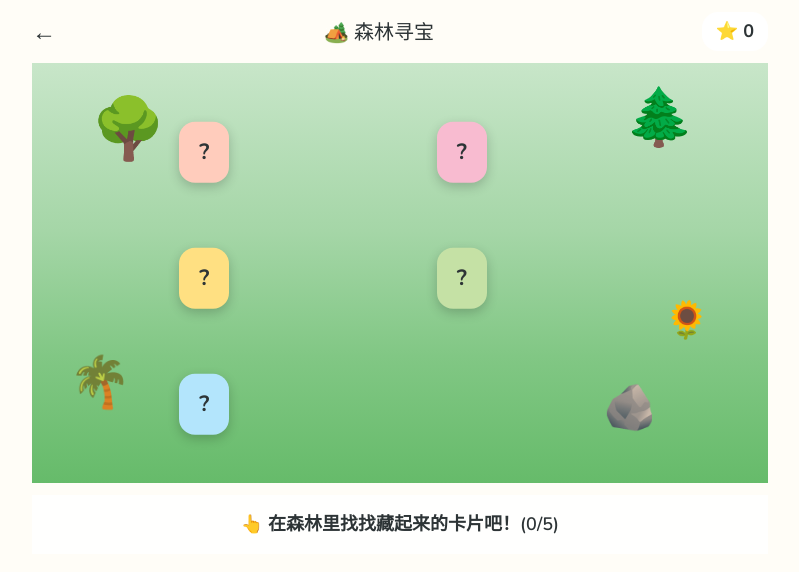
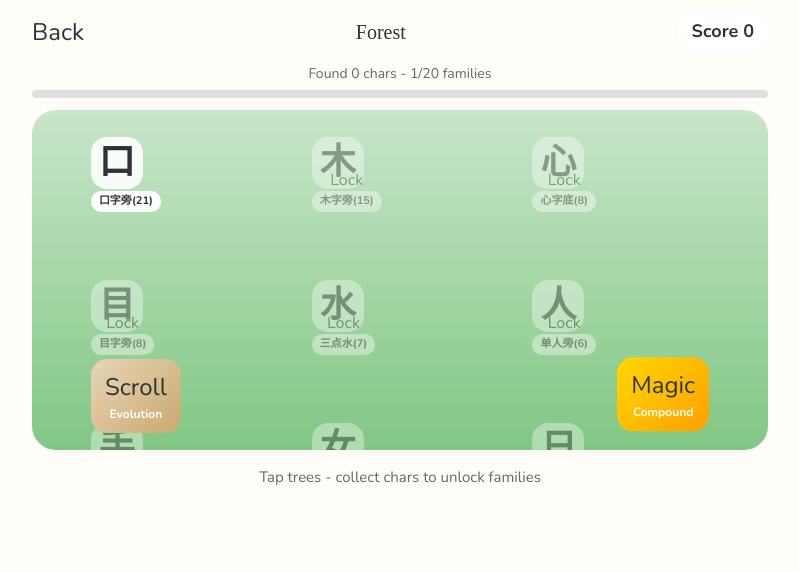
Before and after one commit to zengyforex123456/literacy-kids-app, a React (Vite) app: page /#/game/treasure-hunt in a window 1280 px wide. Shown: the top 572 px of the page, without its empty margins (240-1039 px from the left). Built offline with nearby package versions, Linux system fonts and the light colour scheme; a web font is replaced by a local one.

Commit message:
feat: 汉字森林4视图 — 字族森林+会意字卡+字形演变(230行)

```diff
--- a/src/games/treasure-hunt/TreasureHuntGame.tsx
+++ b/src/games/treasure-hunt/TreasureHuntGame.tsx
@@ -6,112 +6,226 @@ import { useSound } from '../../shared/hooks/useSound'
 import { useGameStore } from '../../shared/stores/gameStore'
 import { useUserStore } from '../../shared/stores/userStore'
 import { Confetti } from '../../shared/components/Confetti'
+import { getAllFamilies } from '../../shared/utils/radicalQuery'
+import { COMPOUND_CHARS, EVOLUTION_CHARS, type CompoundChar, type EvolutionChar } from './data'
 
-const ITEMS = [
-  { emoji: '🍎', word: '苹果', en: 'apple', color: '#FFCCBC' },
-  { emoji: '🐱', word: '猫', en: 'cat', color: '#C5E1A5' },
-  { emoji: '🐶', word: '狗', en: 'dog', color: '#B3E5FC' },
-  { emoji: '🐰', word: '兔子', en: 'rabbit', color: '#F8BBD0' },
-  { emoji: '🦁', word: '狮子', en: 'lion', color: '#FFE082' },
-]
+type View = 'map' | 'family' | 'compound' | 'evolution'
 
 export function TreasureHuntGame() {
   const navigate = useNavigate()
   const { speak } = useVoice()
   const { play } = useSound()
-  const { score, questionsAnswered, startGame, endGame, answerQuestion } = useGameStore()
   const addCoins = useUserStore(s => s.addCoins)
-  const [found, setFound] = useState<Set<number>>(new Set())
+  const { score, startGame, endGame, answerQuestion } = useGameStore()
+
+  const [view, setView] = useState<View>('map')
+  const [familyIdx, setFamilyIdx] = useState(0)
+  const [found, setFound] = useState<Set<string>>(new Set())
   const [showConfetti, setShowConfetti] = useState(false)
-  const [revealed, setRevealed] = useState<number | null>(null)
+  const [revealed, setRevealed] = useState<string | null>(null)
+
+  const allFamilies = getAllFamilies()
+  const totalFound = found.size
+  const unlocked = Math.min(Math.floor(totalFound / 3) + 1, allFamilies.length)
 
   useEffect(() => {
     startGame('treasure-hunt')
-    speak('在森林里找找藏起来的卡片吧！')
+    speak('Welcome to the Character Forest!')
     return () => endGame()
   }, [])
 
-  const handleFind = (index: number) => {
-    if (found.has(index)) return
-    setRevealed(index)
+  const handleFind = (char: string) => {
+    if (found.has(char)) return
+    setRevealed(char)
     play('correct')
-    speak(`${ITEMS[index].word}, ${ITEMS[index].en}`, 'zh-CN')
-    setTimeout(() => speak(ITEMS[index].en, 'en-US'), 800)
-    setFound(new Set([...found, index]))
+    speak(char)
     answerQuestion(true)
     addCoins(1)
+    setFound(new Set([...found, char]))
     setShowConfetti(true)
   }
 
-  if (questionsAnswered === ITEMS.length) {
+  // === FOREST MAP ===
+  if (view === 'map') {
     return (
-      <div style={{ padding: 60, textAlign: 'center', minHeight: '100vh', display: 'flex', flexDirection: 'column', alignItems: 'center', justifyContent: 'center', gap: 20 }}>
-        <div style={{ fontSize: 72 }}>🎉</div>
-        <h1 style={{ fontFamily: 'var(--font-heading)', fontSize: 32 }}>全部找到!</h1>
-        <p style={{ fontSize: 18 }}>得分: {score}/{ITEMS.length}</p>
-        <button onClick={() => navigate('/')} style={{
-          padding: '16px 48px', fontSize: 20, fontWeight: 700, border: 'none',
-          borderRadius: 20, background: 'var(--primary)', color: 'white', cursor: 'pointer',
-        }}>回到主页</button>
+      <div style={{ minHeight:'100vh',paddingBottom:20 }}>
+        <Confetti show={showConfetti} onComplete={() => setShowConfetti(false)} />
+        <div style={{ display:'flex',justifyContent:'space-between',alignItems:'center',padding:'12px 16px' }}>
+          <button onClick={() => navigate('/')} style={{ fontSize:24,border:'none',background:'none',cursor:'pointer' }}>Back</button>
+          <span style={{ fontFamily:'var(--font-heading)',fontSize:20 }}>Forest</span>
+          <span style={{ fontWeight:700,fontSize:18,background:'white',padding:'6px 14px',borderRadius:16 }}>Score {score}</span>
+        </div>
+        <div style={{ padding:'0 16px',marginBottom:12,textAlign:'center' }}>
+          <div style={{ fontSize:14,color:'#666' }}>Found {totalFound} chars - {unlocked}/{allFamilies.length} families</div>
+          <div style={{ height:8,background:'#E0E0E0',borderRadius:4,marginTop:6,overflow:'hidden' }}>
+            <div style={{ height:'100%',width:Math.min((totalFound/28)*100,100)+'%',background:'var(--bbaby-green)',borderRadius:4,transition:'width 0.5s' }} />
+          </div>
+        </div>
+        <div style={{ margin:'0 16px',height:340,borderRadius:24,background:'linear-gradient(180deg,#C8E6C9,#81C784)',position:'relative',overflow:'hidden' }}>
+          {allFamilies.map((f, i) => {
+            const x = 8 + (i % 3) * 30
+            const y = 8 + Math.floor(i / 3) * 42
+            const open = i < unlocked
+            return (
+              <motion.div key={f.radical} whileHover={open ? { scale:1.1 } : {}}
+                onClick={() => { if (open) { setFamilyIdx(i); setView('family'); speak(f.name) } }}
+                style={{ position:'absolute',left:x+'%',top:y+'%',cursor:open?'pointer':'default',textAlign:'center',opacity:open?1:0.4,filter:open?'none':'grayscale(1)' }}
+              >
+                <div style={{ fontSize:36,background:'rgba(255,255,255,0.9)',borderRadius:16,width:52,height:52,display:'flex',alignItems:'center',justifyContent:'center',fontWeight:700 }}>{f.radical}</div>
+                <div style={{ background:'white',borderRadius:10,padding:'2px 8px',fontSize:11,fontWeight:700,marginTop:2 }}>{f.name}({f.count})</div>
+                {!open && <div style={{ fontSize:16,marginTop:-44 }}>Lock</div>}
+              </motion.div>
+            )
+          })}
+          <motion.div whileHover={{ scale:1.05 }} onClick={() => setView('compound')}
+            style={{ position:'absolute',bottom:'5%',right:'8%',background:'linear-gradient(135deg,#FFD700,#FFA000)',borderRadius:16,padding:'10px 14px',cursor:'pointer',textAlign:'center' }}
+            animate={{ y:[0,-5,0] }} transition={{ repeat:Infinity,duration:2 }}>
+            <div style={{ fontSize:24 }}>Magic</div><div style={{ fontWeight:700,fontSize:12,color:'white' }}>Compound</div>
+          </motion.div>
+          <motion.div whileHover={{ scale:1.05 }} onClick={() => setView('evolution')}
+            style={{ position:'absolute',bottom:'5%',left:'8%',background:'linear-gradient(135deg,#E8D5B7,#C9A96E)',borderRadius:16,padding:'10px 14px',cursor:'pointer',textAlign:'center' }}>
+            <div style={{ fontSize:24 }}>Scroll</div><div style={{ fontWeight:700,fontSize:12,color:'white' }}>Evolution</div>
+          </motion.div>
+        </div>
+        <div style={{ textAlign:'center',padding:16,fontSize:15,color:'#666' }}>Tap trees - collect chars to unlock families</div>
       </div>
     )
   }
 
-  return (
-    <div style={{ minHeight: '100vh' }}>
-      <Confetti show={showConfetti} onComplete={() => setShowConfetti(false)} />
-      {/* Top Bar */}
-      <div style={{ display: 'flex', justifyContent: 'space-between', alignItems: 'center', padding: '12px 16px' }}>
-        <button onClick={() => navigate('/')} style={{ fontSize: 24, border: 'none', background: 'none', cursor: 'pointer' }}>←</button>
-        <span style={{ fontFamily: 'var(--font-heading)', fontSize: 20 }}>🏕️ 森林寻宝</span>
-        <span style={{ fontWeight: 700, fontSize: 18, background: 'white', padding: '6px 14px', borderRadius: 16 }}>⭐ {score}</span>
+  // === FAMILY ZONE ===
+  if (view === 'family') {
+    const family = allFamilies[familyIdx]
+    const complete = family.members.every(m => found.has(m))
+    const count = family.members.filter(m => found.has(m)).length
+
+    return (
+      <div style={{ minHeight:'100vh',paddingBottom:20 }}>
+        <Confetti show={showConfetti} onComplete={() => setShowConfetti(false)} />
+        <div style={{ display:'flex',justifyContent:'space-between',alignItems:'center',padding:'12px 16px' }}>
+          <button onClick={() => setView('map')} style={{ fontSize:24,border:'none',background:'none',cursor:'pointer' }}>Back</button>
+          <span style={{ fontFamily:'var(--font-heading)',fontSize:20 }}>{family.radical} {family.name}</span>
+          <span style={{ fontWeight:700,fontSize:18,background:'white',padding:'6px 14px',borderRadius:16 }}>Score {score}</span>
+        </div>
+        <div style={{ padding:'0 16px',marginBottom:8,fontSize:15,fontWeight:600,textAlign:'center',color:'var(--bbaby-text)' }}>
+          Radical: <span style={{ color:'var(--bbaby-red)',fontSize:22 }}>{family.radical}</span>
+        </div>
+        <div style={{ margin:'0 16px',minHeight:280,borderRadius:24,background:'linear-gradient(180deg,#E8F5E9,#C8E6C9)',padding:16 }}>
+          <div style={{ textAlign:'center',marginBottom:8 }}>
+            <span style={{ background:'white',borderRadius:16,padding:'6px 16px',fontSize:14,fontWeight:600 }}>
+              {complete ? 'ALL FOUND!' : 'Found '+count+'/'+family.members.length}
+            </span>
+          </div>
+          <div style={{ display:'flex',flexWrap:'wrap',gap:10,justifyContent:'center' }}>
+            <AnimatePresence>
+              {family.members.map(char => (
+                !found.has(char) && (
+                  <motion.div key={char} initial={{ opacity:0,scale:0.5 }} animate={{ opacity:1,scale:1 }} exit={{ opacity:0,scale:1.5 }}
+                    onClick={() => handleFind(char)}
+                    style={{ width:56,height:76,borderRadius:16,background:'rgba(255,255,255,0.95)',display:'flex',alignItems:'center',justifyContent:'center',cursor:'pointer',boxShadow:'0 4px 12px rgba(0,0,0,0.08)',fontSize:22,fontWeight:700 }}
+                    whileHover={{ scale:1.1 }}>
+                    {revealed === char ? char : '?'}
+                  </motion.div>
+                )
+              ))}
+            </AnimatePresence>
+          </div>
+          {complete && (
+            <motion.div initial={{ opacity:0 }} animate={{ opacity:1 }} style={{ textAlign:'center',padding:16,marginTop:12,background:'rgba(255,255,255,0.9)',borderRadius:16 }}>
+              <div style={{ fontSize:32 }}>Star</div>
+              <div style={{ fontWeight:700,fontSize:16 }}>Family Complete! All share: {family.radical}</div>
+              <button onClick={() => setView('map')} style={{ marginTop:10,padding:'10px 24px',borderRadius:14,border:'none',background:'var(--bbaby-red)',color:'white',fontWeight:700,cursor:'pointer' }}>Back to Forest</button>
+            </motion.div>
+          )}
+        </div>
       </div>
+    )
+  }
 
-      {/* Scene */}
-      <div style={{
-        margin: '0 16px', height: 420, borderRadius: 'var(--radius)',
-        background: 'linear-gradient(180deg, #C8E6C9 0%, #A5D6A7 40%, #81C784 70%, #66BB6A 100%)',
-        position: 'relative', overflow: 'hidden',
-      }}>
-        {/* Trees */}
-        <div style={{ position: 'absolute', top: '5%', left: '8%', fontSize: 60 }}>🌳</div>
-        <div style={{ position: 'absolute', top: '3%', right: '10%', fontSize: 56 }}>🌲</div>
-        <div style={{ position: 'absolute', bottom: '15%', left: '5%', fontSize: 50 }}>🌴</div>
-        <div style={{ position: 'absolute', bottom: '10%', right: '15%', fontSize: 44 }}>🪨</div>
-        <div style={{ position: 'absolute', top: '55%', right: '8%', fontSize: 36 }}>🌻</div>
-
-        {/* Hidden cards */}
-        <AnimatePresence>
-          {ITEMS.map((item, i) => (
-            !found.has(i) && (
-              <motion.div key={i}
-                initial={{ opacity: 1 }}
-                exit={{ opacity: 0, scale: 1.5 }}
-                onClick={() => handleFind(i)}
-                style={{
-                  position: 'absolute',
-                  top: `${15 + (i % 3) * 30}%`,
-                  left: `${20 + (i % 2) * 35}%`,
-                  background: item.color,
-                  borderRadius: 16,
-                  padding: '14px 20px',
-                  fontSize: 22,
-                  fontWeight: 700,
-                  cursor: 'pointer',
-                  boxShadow: '0 4px 12px rgba(0,0,0,0.2)',
-                  animation: i === revealed && found.has(i) ? 'none' : 'float 2s ease-in-out infinite',
-                }}
-              >
-                {revealed === i ? `${item.emoji} ${item.word}` : '?'}
+  // === COMPOUND CHARACTERS ===
+  if (view === 'compound') {
+    const handleCompound = (c: CompoundChar) => {
+      if (found.has(c.result)) return
+      speak(c.story); play('correct'); answerQuestion(true); addCoins(2)
+      setFound(new Set([...found, c.result])); setShowConfetti(true)
+    }
+    return (
+      <div style={{ minHeight:'100vh',paddingBottom:20 }}>
+        <Confetti show={showConfetti} onComplete={() => setShowConfetti(false)} />
+        <div style={{ display:'flex',justifyContent:'space-between',alignItems:'center',padding:'12px 16px' }}>
+          <button onClick={() => setView('map')} style={{ fontSize:24,border:'none',background:'none',cursor:'pointer' }}>Back</button>
+          <span style={{ fontFamily:'var(--font-heading)',fontSize:20 }}>Compound</span>
+          <span style={{ fontWeight:700,fontSize:18,background:'white',padding:'6px 14px',borderRadius:16 }}>Score {score}</span>
+        </div>
+        <div style={{ padding:'0 16px',marginBottom:8,fontSize:14,color:'#666',textAlign:'center' }}>Characters combine to form new meanings!</div>
+        <div style={{ display:'flex',flexDirection:'column',gap:12,padding:'0 16px' }}>
+          {COMPOUND_CHARS.map((c, i) => {
+            const fnd = found.has(c.result)
+            return (
+              <motion.div key={i} initial={{ opacity:0,y:20 }} animate={{ opacity:1,y:0 }} transition={{ delay:i*0.1 }}
+                onClick={() => handleCompound(c)}
+                style={{ background:fnd?'#F1F8E9':'white',borderRadius:20,padding:20,boxShadow:fnd?'none':'var(--shadow-sm)',cursor:fnd?'default':'pointer',border:fnd?'2px solid var(--bbaby-green)':'2px solid transparent' }}>
+                <div style={{ display:'flex',alignItems:'center',justifyContent:'center',gap:10,flexWrap:'wrap' }}>
+                  {c.parts.map((p, j) => (
+                    <span key={j}>
+                      <span style={{ fontSize:28,fontWeight:700,background:'#FFF3E0',borderRadius:12,padding:'4px 12px',display:'inline-block' }}>{p}</span>
+                      {j < c.parts.length-1 && <span style={{ fontSize:20,color:'#999' }}>+</span>}
+                    </span>
+                  ))}
+                  <span style={{ fontSize:24,color:'var(--bbaby-red)',fontWeight:700 }}>=</span>
+                  <span style={{ fontSize:34,fontWeight:700,color:fnd?'var(--bbaby-green)':'var(--bbaby-red)',background:fnd?'#F1F8E9':'#FFF0F0',borderRadius:12,padding:'4px 14px' }}>{fnd ? c.result : '?'}</span>
+                </div>
+                {fnd && <motion.div initial={{ height:0,opacity:0 }} animate={{ height:'auto',opacity:1 }} style={{ marginTop:10,padding:10,background:'white',borderRadius:12,fontSize:14,color:'#666',textAlign:'center' }}>{c.story}</motion.div>}
               </motion.div>
             )
-          ))}
-        </AnimatePresence>
+          })}
+        </div>
       </div>
+    )
+  }
 
-      <div style={{ textAlign: 'center', padding: 16, fontSize: 18, fontWeight: 600, background: 'rgba(255,255,255,0.9)', borderRadius: 'var(--radius)', margin: '12px 16px' }}>
-        👆 在森林里找找藏起来的卡片吧！({found.size}/{ITEMS.length})
+  // === EVOLUTION ===
+  if (view === 'evolution') {
+    const handleEvo = (e: EvolutionChar) => {
+      if (found.has(e.modern)) return
+      speak(e.modern + ': ' + e.meaning); play('correct'); answerQuestion(true); addCoins(1)
+      setFound(new Set([...found, e.modern]))
+    }
+    return (
+      <div style={{ minHeight:'100vh',paddingBottom:20 }}>
+        <div style={{ display:'flex',justifyContent:'space-between',alignItems:'center',padding:'12px 16px' }}>
+          <button onClick={() => setView('map')} style={{ fontSize:24,border:'none',background:'none',cursor:'pointer' }}>Back</button>
+          <span style={{ fontFamily:'var(--font-heading)',fontSize:20 }}>Evolution</span>
+          <span style={{ fontWeight:700,fontSize:18,background:'white',padding:'6px 14px',borderRadius:16 }}>Score {score}</span>
+        </div>
+        <div style={{ padding:'0 16px',marginBottom:8,fontSize:14,color:'#666',textAlign:'center' }}>Characters evolved from ancient pictures</div>
+        <div style={{ display:'flex',flexDirection:'column',gap:14,padding:'0 16px' }}>
+          {EVOLUTION_CHARS.map((e, i) => {
+            const fnd = found.has(e.modern)
+            return (
+              <motion.div key={i} initial={{ opacity:0,x:-20 }} animate={{ opacity:1,x:0 }} transition={{ delay:i*0.1 }}
+                onClick={() => handleEvo(e)}
+                style={{ background:fnd?'#FFF8E1':'white',borderRadius:20,padding:16,cursor:fnd?'default':'pointer',boxShadow:fnd?'none':'var(--shadow-sm)',border:fnd?'2px solid var(--bbaby-yellow)':'2px solid transparent' }}>
+                <div style={{ display:'flex',alignItems:'center',justifyContent:'space-around' }}>
+                  {[{ label:'Oracle',val:e.oracle },{ label:'Bronze',val:e.bronze },{ label:'Seal',val:e.seal }].map(stage => (
+                    <div key={stage.label} style={{ textAlign:'center' }}>
+                      <div style={{ fontSize:22 }}>{stage.val}</div>
+                      <div style={{ fontSize:10,color:'#999' }}>{stage.label}</div>
+                    </div>
+                  ))}
+                  <div style={{ fontSize:18,color:'#999' }}>Arrow</div>
+                  <div style={{ textAlign:'center' }}>
+                    <div style={{ fontSize:30,fontWeight:700,color:fnd?'var(--bbaby-green)':'var(--bbaby-red)' }}>{fnd ? e.modern : '?'}</div>
+                    <div style={{ fontSize:10,color:'#999' }}>Modern</div>
+                  </div>
+                </div>
+                {fnd && <motion.div initial={{ height:0 }} animate={{ height:'auto' }} style={{ marginTop:6,fontSize:14,color:'#666',textAlign:'center' }}>Means: {e.meaning}</motion.div>}
+              </motion.div>
+            )
+          })}
+        </div>
       </div>
-    </div>
-  )
+    )
+  }
+
+  return null
 }
```
